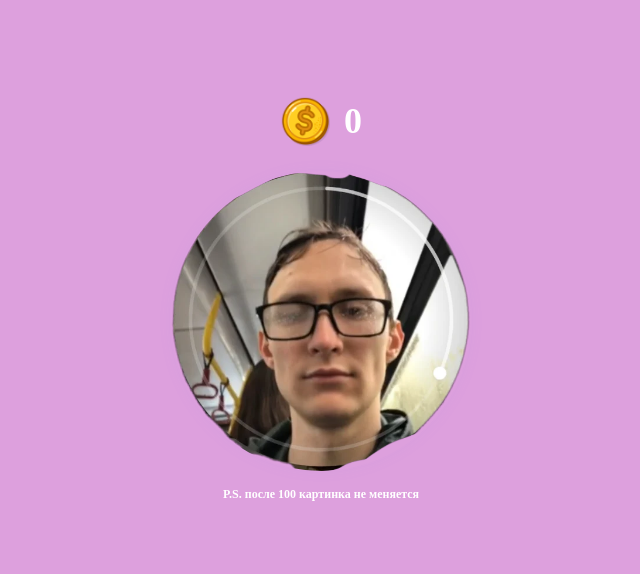
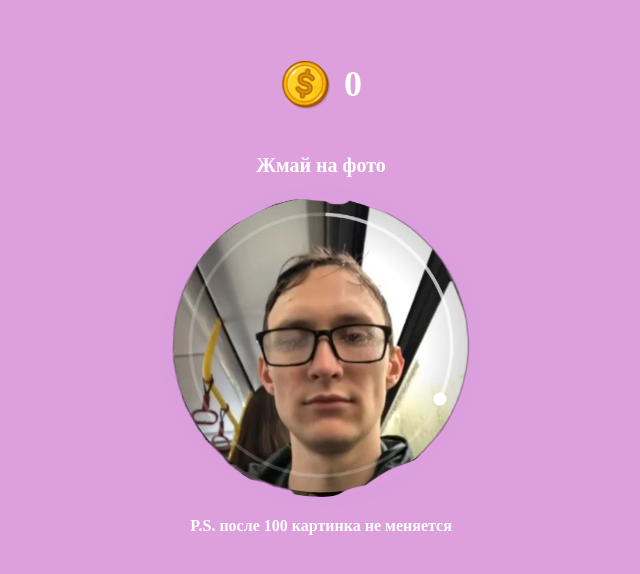
Before and after one commit to qwiful/Clicker, a plain HTML site: page index.html in a window 1280 px wide. Shown: the part 108-682 px from the top of the page, without its empty margins (319-959 px from the left). Drawn offline with Linux system fonts and the light colour scheme.

Commit message:
Add files via upload
add text

```diff
--- a/index.html
+++ b/index.html
@@ -12,6 +12,9 @@
         <img src="./assets/coin.png" alt="coin" />
         <h2 id="score" class="score">0</h2>
       </div>
+      <div class="zhmay">
+        <p>Жмай на фото</p>
+      </div>
       <div class="circle">
         <img
           id="circle"
--- a/styles.css
+++ b/styles.css
@@ -27,6 +27,14 @@ body {
   color: #fff;
   text-align: center;
   font-size: 36px;
+  font-weight: 800;
+}
+
+.zhmay {
+  margin: 0px;
+  color: #fff;
+  text-align: center;
+  font-size: 20px;
   font-weight: 800;
 }
 
@@ -62,7 +70,7 @@ body {
 .ps {
   color: #fff;
   text-align: center;
-  font-size: 12px;
+  font-size: 16px;
   font-weight: 800;
 }
 
```
